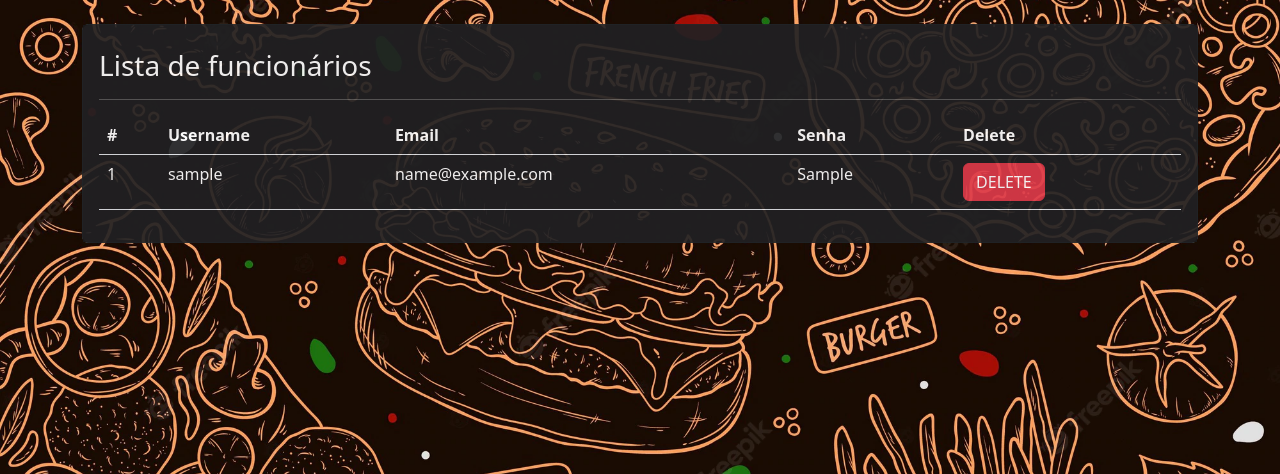
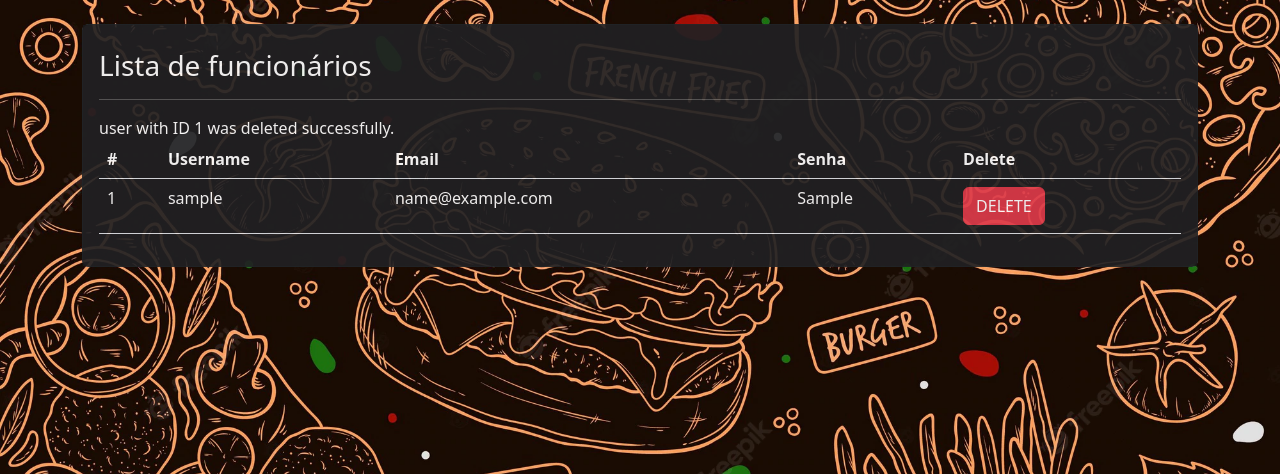
Before and after one commit to Lacrymosaa/PHP-Freddy, a PHP site: page /adm.php?id=1 in a window 1280 px wide. Shown: the part 72-546 px from the top of the page. Run offline with PHP 8.4, Linux system fonts and the light colour scheme; tables that the repository leaves empty or names only in its code hold one stand-in row (values such as "Sample post").

Commit message:
Working DELETE Button

```diff
--- a/adm.php
+++ b/adm.php
@@ -40,8 +40,7 @@
               </li>
             <?php
             }
-              }
-                else {
+          } else {
             ?>
             <li class="nav-item">
               <a class="nav-link" href="login.php">Login</a>
@@ -86,15 +85,25 @@
               </thead>
               <tbody>
                 <?php
-                  while($user = $res->fetch(PDO::FETCH_ASSOC)){
-                    $fid = $user['id'];
+                while ($user = $res->fetch(PDO::FETCH_ASSOC)) {
                   echo "<tr>";
-                    echo "<td>".$user['id']."</td>";
-                    echo "<td>".$user['username']."</td>";
-                    echo "<td>".$user['email']."</td>";
-                    echo "<td>".$user['senha']."</td>";
-                    echo "<td><a type='button' class='btn btn-danger' href='deleteuser.php?$fid'>DELETE</a></td>";
+                  echo "<td>" . $user['id'] . "</td>";
+                  echo "<td>" . $user['username'] . "</td>";
+                  echo "<td>" . $user['email'] . "</td>";
+                  echo "<td>" . $user['senha'] . "</td>";
+                  echo "<td><a type='button' class='btn btn-danger' href='adm.php?id=" . $user['id'] . "'>DELETE</a></td>";
                   echo "</tr>";
+                }
+                ?>
+                <?php
+                require_once('./assets/config/connect.php');
+
+                if (isset($_GET['id'])) {
+                  $id = $_GET['id'];
+                  $stmt = $conn->prepare("DELETE FROM cadastros WHERE id = $id");
+                  if ($stmt->execute()) {
+                    echo 'user with ID ' . $id . ' was deleted successfully.';
+                  }
                 }
                 ?>
               </tbody>
```
Lines whose indentation alone changed are shown as unchanged.
